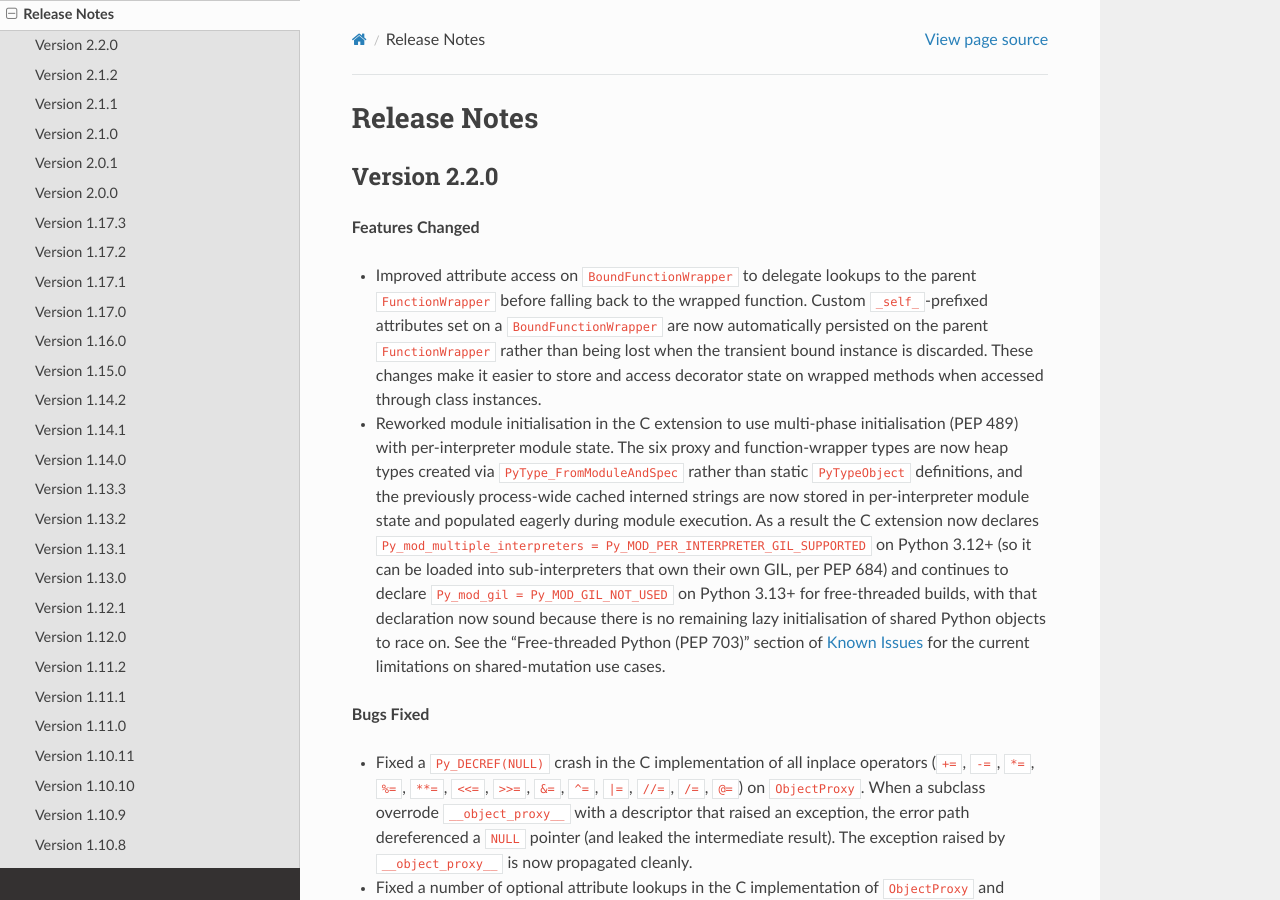
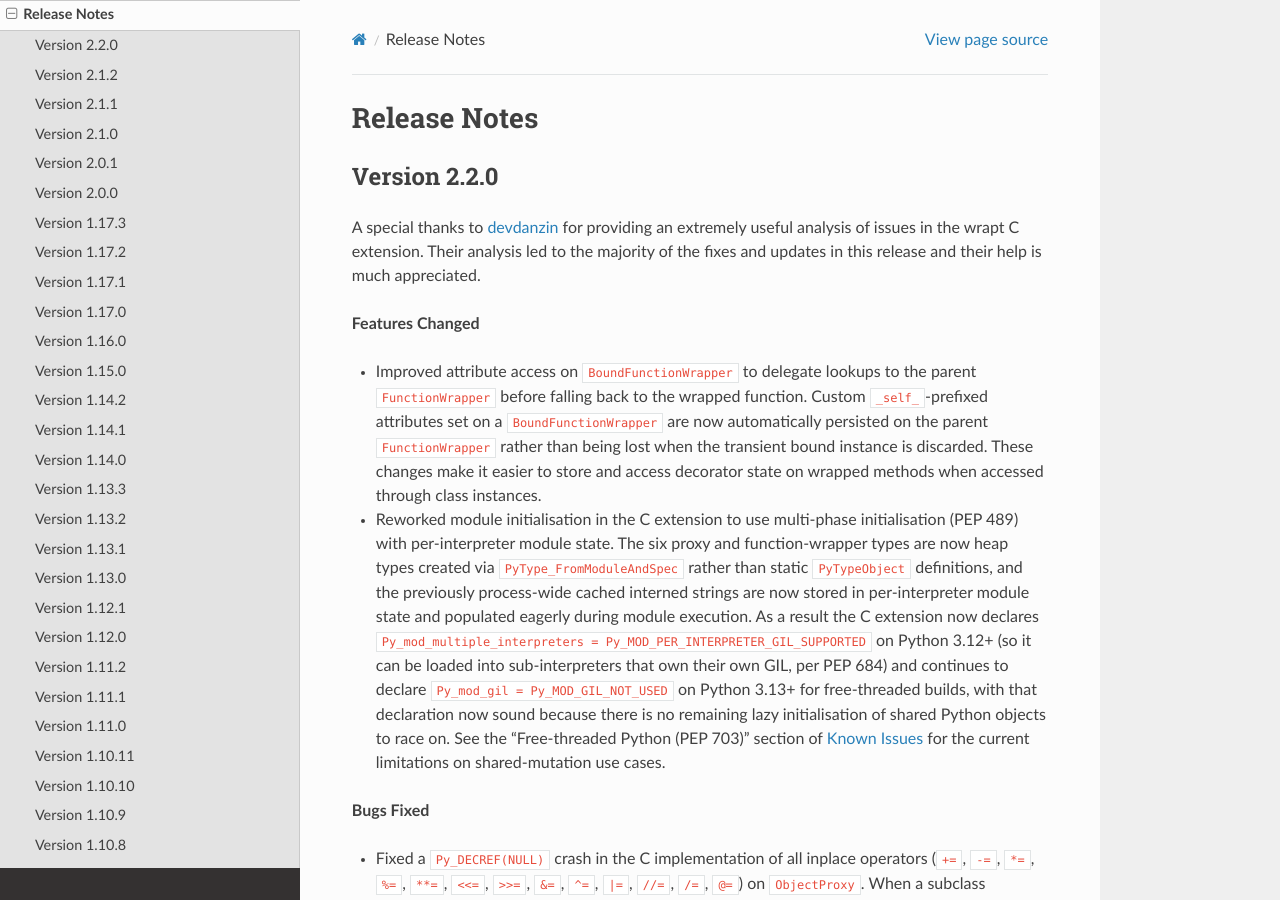
Before and after one commit to GrahamDumpleton/wrapt, a Sphinx documentation site: the page built from docs/changes.rst, in a window 1280 px wide and 900 px high. Built offline with Sphinx 7.4.7 and the Read the Docs theme 3.1.0, drawn with Linux system fonts in a browser that asks for light colours.

Commit message:
Add acknowledgement of analysis provided by devdanzin.

```diff
--- a/docs/changes.rst
+++ b/docs/changes.rst
@@ -3,6 +3,11 @@ Release Notes
 
 Version 2.2.0
 -------------
+
+A special thanks to `devdanzin <https://github.com/devdanzin>`_ for providing
+an extremely useful analysis of issues in the wrapt C extension. Their
+analysis led to the majority of the fixes and updates in this release and
+their help is much appreciated.
 
 **Features Changed**
 
```
